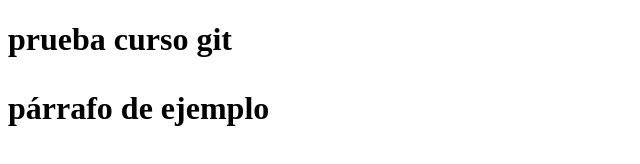
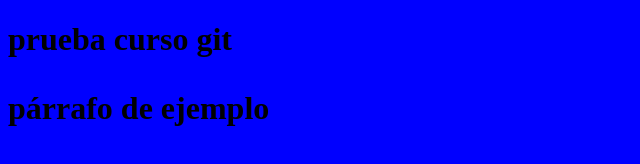
Before and after one commit to mdsanchezv/CursoGit, a plain HTML site: page index.html in a window 1280 px wide. Shown: the whole page, without its empty margins (0-640 px from the left). Drawn offline with Linux system fonts and the light colour scheme.

Commit message:
agregar cambios en css

```diff
--- /dev/null
+++ b/css/estilos.css
@@ -0,0 +1,5 @@
+@charset "utf-8";
+
+body {
+	background-color: #00F;
+}
--- a/index.html
+++ b/index.html
@@ -3,6 +3,8 @@
 <head>
 <meta charset="utf-8">
 <title>documento de prueba</title>
+<link href="css/estilos.css" rel="stylesheet" type "text/css">
+</head>
 
 <body>
 <h1> prueba curso git</git>
```
Also changed, not shown: js/javascript.js (added).
